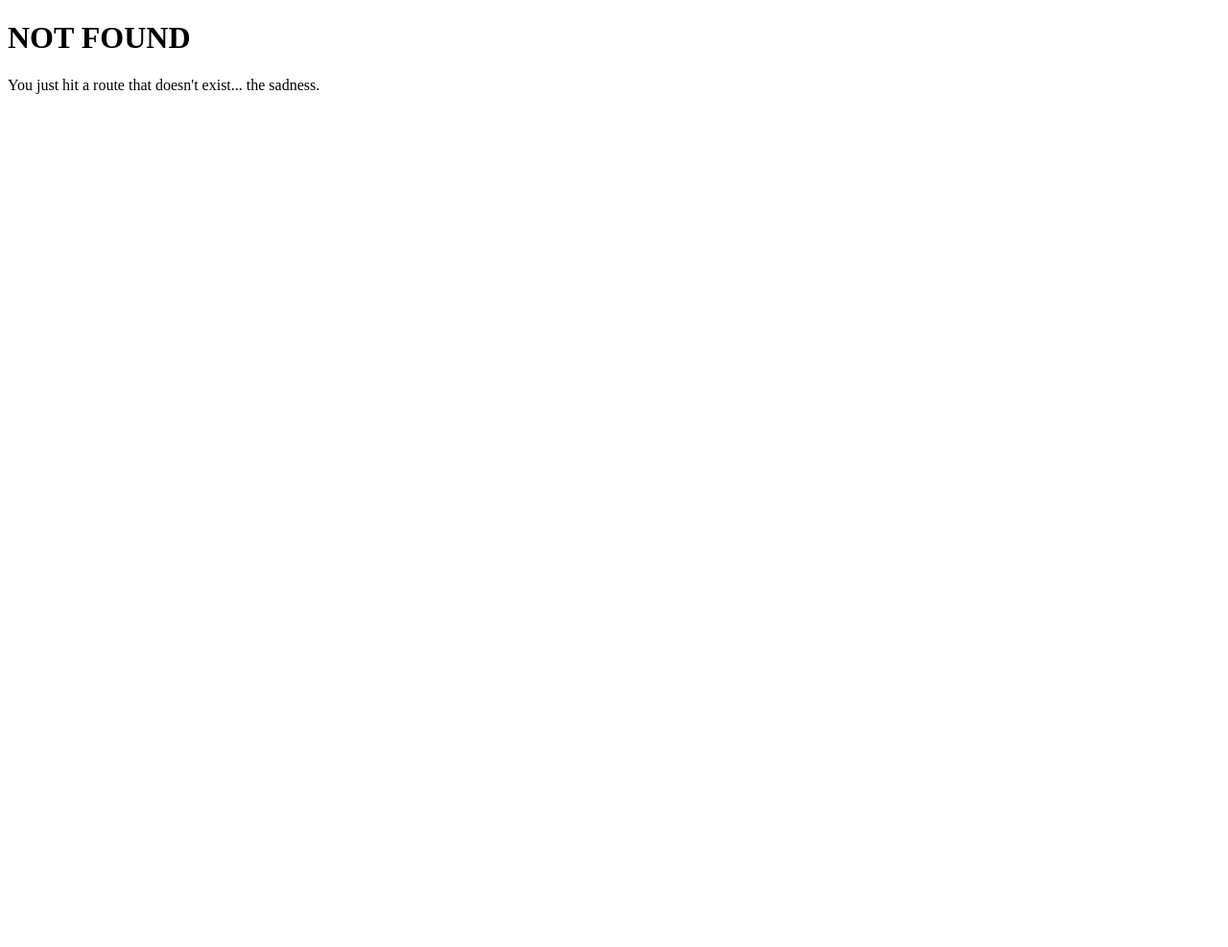
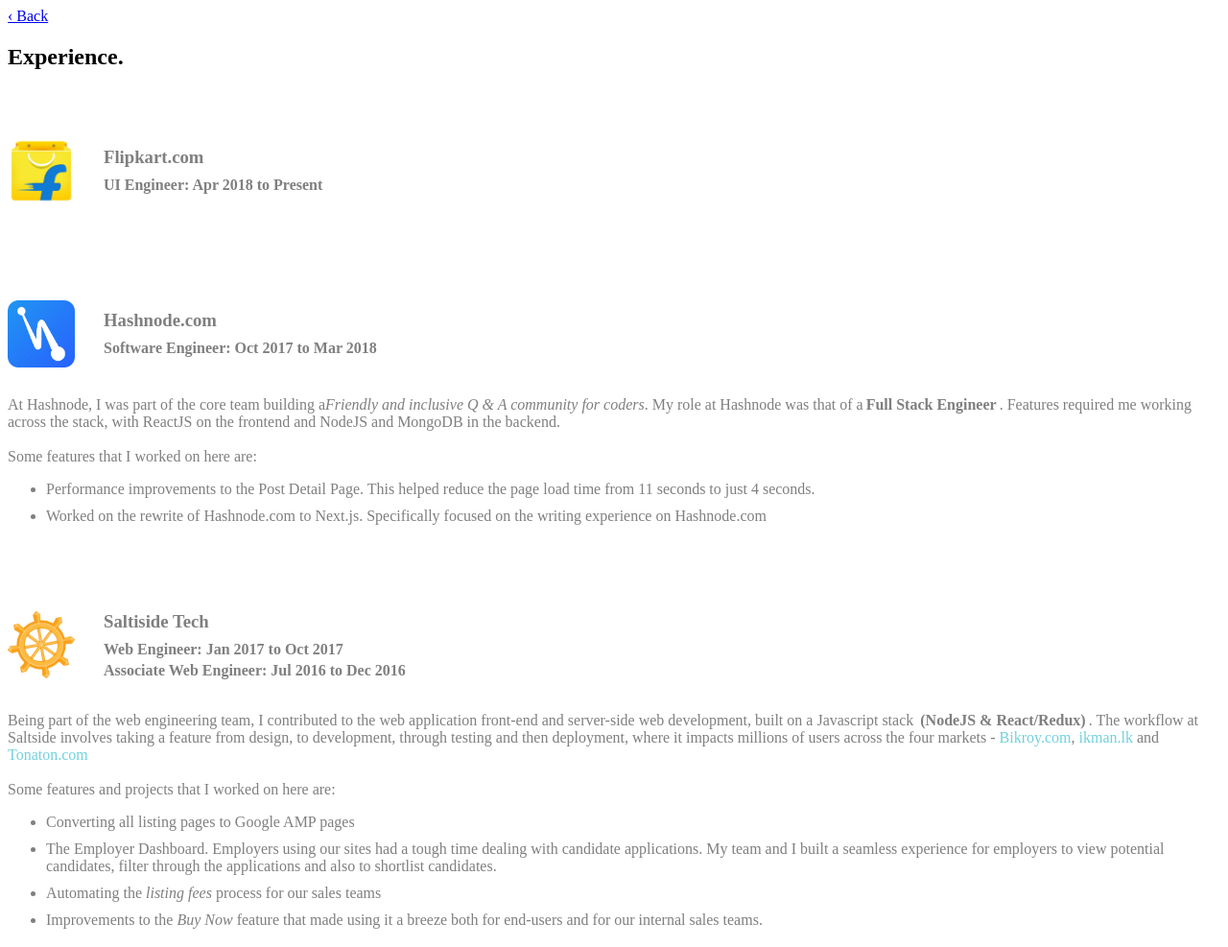
Before and after one commit to abinavseelan/abinavseelan.com, a Gatsby site: page /experience in a window 1280 px wide. Before the commit this address had no page. Shown: the whole page at 96% size. Before the commit the page ends 800 px from the top, so only its background shows below. Built offline with nearby package versions, Linux system fonts and the light colour scheme; Gatsby itself is replaced by a stand-in of ours.

Commit message:
Experience Page

```diff
--- a/src/components/TalkCard/index.js
+++ b/src/components/ExpandedCard/index.js
@@ -4,16 +4,11 @@
 import DataItem from '../DataItem';
 
 import '../../styles/section.scss';
-import '../../styles/talk-card.scss';
+import '../../styles/expanded-card.scss';
 
 export default ({ data }) => (
-    <div className="section talk-card">
-        <DataItem
-            data={{
-                heading: data.heading,
-                subHeadings: data.subHeadings,
-            }}
-        />
+    <div className="section expanded-card">
+        <DataItem data={data} />
 
         {
             data.slidesLink
--- a/src/data/Experience.js
+++ b/src/data/Experience.js
@@ -18,7 +18,7 @@
         subHeadings: ['Software Engineer: Oct 2017 to Mar 2018'],
         description: `
             <p>
-                At Hashnode, I was part of the core team building a<i>Friendly and inclusive Q & amp; A community for coders</i>.My role at Hashnode was that of a<strong>Full Stack Engineer</strong>.Features required me working across the stack, with ReactJS on the frontend and NodeJS and MongoDB in the backend.
+                At Hashnode, I was part of the core team building a<i>Friendly and inclusive Q &amp; A community for coders</i>. My role at Hashnode was that of a<strong>Full Stack Engineer</strong>. Features required me working across the stack, with ReactJS on the frontend and NodeJS and MongoDB in the backend.
                 <br />
                 <br />
                 Some features that I worked on here are:
@@ -47,6 +47,20 @@
                 <br>
                 Some features and projects that I worked on here are:
             </p>
+            <ul>
+                <li>
+                    Converting all listing pages to Google AMP pages
+                </li>
+                <li>
+                    The Employer Dashboard. Employers using our sites had a tough time dealing with candidate applications. My team and I built a seamless experience for employers to view potential candidates, filter through the applications and also to shortlist candidates.
+                </li>
+                <li>
+                    Automating the <i>listing fees</i> process for our sales teams
+                </li>
+                <li>
+                    Improvements to the <i>Buy Now</i> feature that made using it a breeze both for end-users and for our internal sales teams.
+                </li>
+            </ul>
         `,
         image: saltside,
         companyLink: "https://saltside.se",
--- a/src/layouts/index.scss
+++ b/src/layouts/index.scss
@@ -7,6 +7,7 @@
 html {
   font-family: 'Open Sans', sans-serif;
   font-size: 16px;
+  line-height: 1.6;
   -ms-text-size-adjust: 100%;
   -webkit-text-size-adjust: 100%;
 }
--- /dev/null
+++ b/src/pages/experience.js
@@ -0,0 +1,18 @@
+import React from 'react';
+import Link from 'gatsby-link';
+
+import ExpandedCard from '../components/ExpandedCard';
+
+import experience from '../data/Experience';
+
+const ExperiencePage = () => (
+    <div className="container">
+        <Link to="/" className="transparent-button">‹ Back</Link>
+        <h2 className="heading t-bold">Experience.</h2>
+        {
+            experience.map(experience => <ExpandedCard key={experience.id} data={experience} />)
+        }
+    </div>
+);
+
+export default ExperiencePage;
--- a/src/pages/talks.js
+++ b/src/pages/talks.js
@@ -1,7 +1,7 @@
 import React from 'react';
 import Link from 'gatsby-link';
 
-import TalkCard from '../components/TalkCard';
+import ExpandedCard from '../components/ExpandedCard';
 
 import talks from '../data/Talks';
 
@@ -10,7 +10,7 @@
         <Link to="/" className="transparent-button">‹ Back</Link>
         <h2 className="heading t-bold">Talks.</h2>
         {
-            talks.map(talk => <TalkCard data={talk} />)
+            talks.map(talk => <ExpandedCard key={talk.id} data={talk} />)
         }
     </div>
 );
--- a/src/styles/talk-card.scss
+++ b/src/styles/expanded-card.scss
@@ -1,7 +1,7 @@
 @import './_colors.scss';
 
-.talk-card {
-    margin: 50px 0;
+.expanded-card {
+    margin: 40px 0;
     overflow: hidden;
 
     .youtube-player {
@@ -16,10 +16,25 @@
         display: block;
         margin: 20px 0;
     }
+
+    .description {
+        strong {
+            margin: 0 3px;
+        }
+
+        a {
+            color: $teal;
+            text-decoration: none;
+        }
+
+        li {
+            margin: 10px 0;
+        }
+    }
 }
 
 @media screen and (max-width: 768px) {
-    .talk-card {
+    .expanded-card {
         .youtube-player {
             margin: 30px auto;
             width: 80vw;
```
